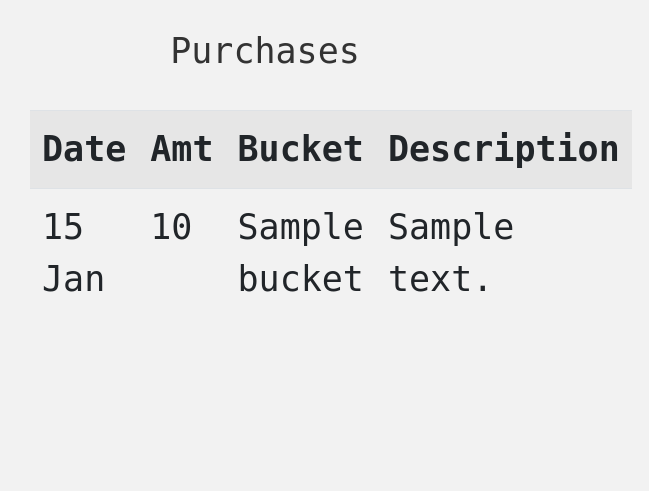
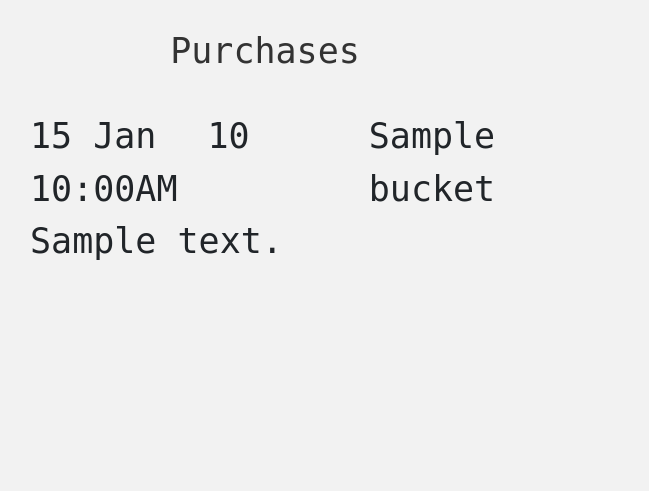
Before and after one commit to bryanchambers/buckets, a Flask app: page /purchases in a window 1280 px wide. Shown: the top 491 px of the page, without its empty margins (375-1024 px from the left). Run offline with Flask 2, Linux system fonts and the light colour scheme; tables that the repository leaves empty hold one stand-in row (values such as "Sample post"); some libraries are stand-ins or nearby versions.

Commit message:
Added time to purchase view

```diff
--- a/templates/purchases.html
+++ b/templates/purchases.html
@@ -1,20 +1,15 @@
 {% extends 'layout.html' %}
 
 {% block body %}
-	<table class='table table-striped'>
-		<tr>
-			<th>Date</th>
-			<th>Amt</th>
-			<th>Bucket</th>
-			<th>Description</th>
-		</tr>
 	{% for purchase in purchases %}
-		<tr>
-			<td>{{ purchase.date.strftime('%d %b') }}</td>
-			<td>{{ purchase.amount }}</td>
-			<td>{{ purchase.bucket.name }}</td>
-			<td>{{ purchase.desc }}</td>
-		</tr>
+		<div class='row'>
+			<div class='col'>{{ purchase.date.strftime('%d %b %-I:%M%p') }}</div>
+			<div class='col'>{{ purchase.amount }}</div>
+			<div class='col'>{{ purchase.bucket.name }}</div>
+		</div>
+
+		<div class='row mb-5'>
+			<div class='col'>{{ purchase.desc }}</div>
+		</div>
 	{% endfor %}
-	</table>
 {% endblock %}
```
